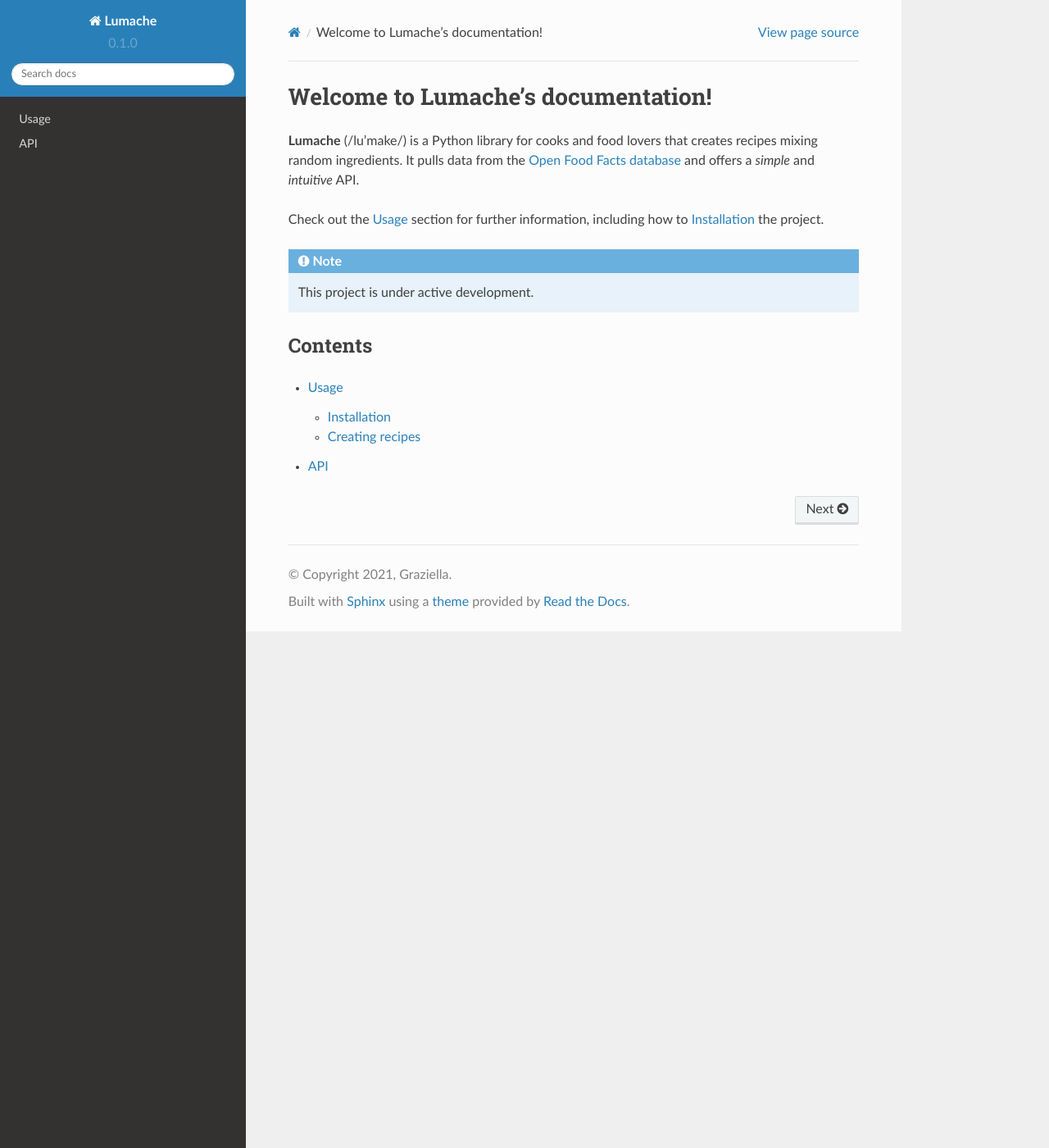
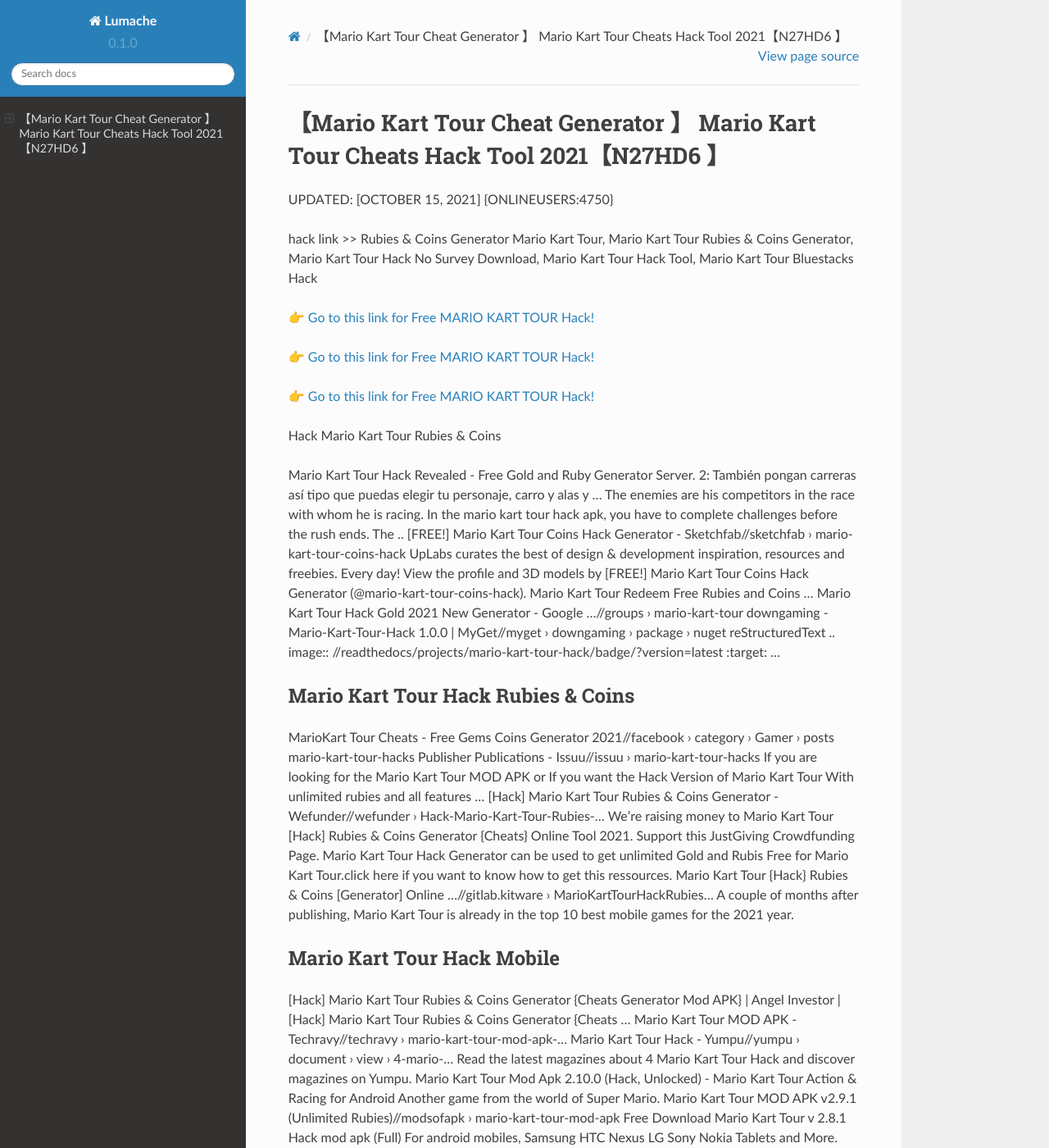
Before and after one commit to Eriknb/MarioKartTour28, a Sphinx documentation site: the page built from docs/source/index.rst, in a window 1280 px wide and 1400 px high. Shown: the whole window at 82% size. Built offline with Sphinx 7.4.7 and the Read the Docs theme 2.0.0, drawn with Linux system fonts in a browser that asks for light colours; some of the changed text lies outside the part shown.

Commit message:
Update index.rst

```diff
--- a/docs/source/index.rst
+++ b/docs/source/index.rst
@@ -1,22 +1,62 @@
-Welcome to Lumache's documentation!
-===================================
+【Mario Kart Tour Cheat Generator 】 Mario Kart Tour Cheats Hack Tool 2021【N27HD6 】
+==============================================================================
+UPDATED: [OCTOBER 15, 2021] {ONLINEUSERS:4750}
 
-**Lumache** (/lu'make/) is a Python library for cooks and food lovers
-that creates recipes mixing random ingredients.
-It pulls data from the `Open Food Facts database <https://world.openfoodfacts.org/>`_
-and offers a *simple* and *intuitive* API.
+hack link >> Rubies & Coins Generator Mario Kart Tour, Mario Kart Tour Rubies & Coins Generator, Mario Kart Tour Hack No Survey Download, Mario Kart Tour Hack Tool, Mario Kart Tour Bluestacks Hack
 
-Check out the :doc:`usage` section for further information, including
-how to :ref:`installation` the project.
+`👉 Go to this link for Free MARIO KART TOUR Hack! <https://redirekt.in/nlige>`_
 
-.. note::
+`👉 Go to this link for Free MARIO KART TOUR Hack! <https://redirekt.in/nlige>`_
 
-   This project is under active development.
+`👉 Go to this link for Free MARIO KART TOUR Hack! <https://redirekt.in/nlige>`_
 
-Contents
---------
+Hack Mario Kart Tour Rubies & Coins
 
-.. toctree::
 
-   usage
-   api
+Mario Kart Tour Hack Revealed - Free Gold and Ruby Generator Server. 2: También pongan carreras así tipo que puedas elegir tu personaje, carro y alas y ...
+The enemies are his competitors in the race with whom he is racing. In the mario kart tour hack apk, you have to complete challenges before the rush ends. The ..
+[FREE!] Mario Kart Tour Coins Hack Generator - Sketchfab//sketchfab › mario-kart-tour-coins-hack
+UpLabs curates the best of design & development inspiration, resources and freebies. Every day!
+View the profile and 3D models by [FREE!] Mario Kart Tour Coins Hack Generator (@mario-kart-tour-coins-hack). Mario Kart Tour Redeem Free Rubies and Coins ...
+Mario Kart Tour Hack Gold 2021 New Generator - Google ...//groups › mario-kart-tour
+downgaming - Mario-Kart-Tour-Hack 1.0.0 | MyGet//myget › downgaming › package › nuget
+reStructuredText .. image:: //readthedocs/projects/mario-kart-tour-hack/badge/?version=latest :target: ...
+
+********************************
+Mario Kart Tour Hack Rubies & Coins
+********************************
+
+MarioKart Tour Cheats - Free Gems Coins Generator 2021//facebook › category › Gamer › posts
+mario-kart-tour-hacks Publisher Publications - Issuu//issuu › mario-kart-tour-hacks
+If you are looking for the Mario Kart Tour MOD APK or If you want the Hack Version of Mario Kart Tour With unlimited rubies and all features ...
+[Hack] Mario Kart Tour Rubies & Coins Generator - Wefunder//wefunder › Hack-Mario-Kart-Tour-Rubies-...
+Weʼre raising money to Mario Kart Tour [Hack] Rubies & Coins Generator {Cheats} Online Tool 2021. Support this JustGiving Crowdfunding Page.
+Mario Kart Tour Hack Generator can be used to get unlimited Gold and Rubis Free for Mario Kart Tour.click here if you want to know how to get this ressources.
+Mario Kart Tour {Hack} Rubies & Coins [Generator] Online ...//gitlab.kitware › MarioKartTourHackRubies...
+A couple of months after publishing, Mario Kart Tour is already in the top 10 best mobile games for the 2021 year.
+
+***********************************
+Mario Kart Tour Hack Mobile
+***********************************
+
+[Hack] Mario Kart Tour Rubies & Coins Generator {Cheats Generator Mod APK} | Angel Investor | [Hack] Mario Kart Tour Rubies & Coins Generator {Cheats ...
+Mario Kart Tour MOD APK - Techravy//techravy › mario-kart-tour-mod-apk-...
+Mario Kart Tour Hack - Yumpu//yumpu › document › view › 4-mario-...
+Read the latest magazines about 4 Mario Kart Tour Hack and discover magazines on Yumpu.
+Mario Kart Tour Mod Apk 2.10.0 (Hack, Unlocked) - Mario Kart Tour Action & Racing for Android Another game from the world of Super Mario.
+Mario Kart Tour MOD APK v2.9.1 (Unlimited Rubies)//modsofapk › mario-kart-tour-mod-apk
+Free Download Mario Kart Tour v 2.8.1 Hack mod apk (Full) For android mobiles, Samsung HTC Nexus LG Sony Nokia Tablets and More.
+Mario Kart Tour Hack - HackerBot//hackerbot › Game Cheats
+
+
+Tak1z:
+Mario Kart Tour Hack Tool Liatools
+Mario Kart Tour Hack For Android
+Mario Kart Tour Hack Online
+Free Hack For Mario Kart Tour
+Mario Kart Tour Jailbreak Hack
+Mario Kart Tour Hack No Verification
+Free Hack For Mario Kart Tour No Offers
+Mario Kart Tour Hack Without Human Verification
+Cara Hack Mario Kart Tour
+Mario Kart Tour Hack Ios
```
